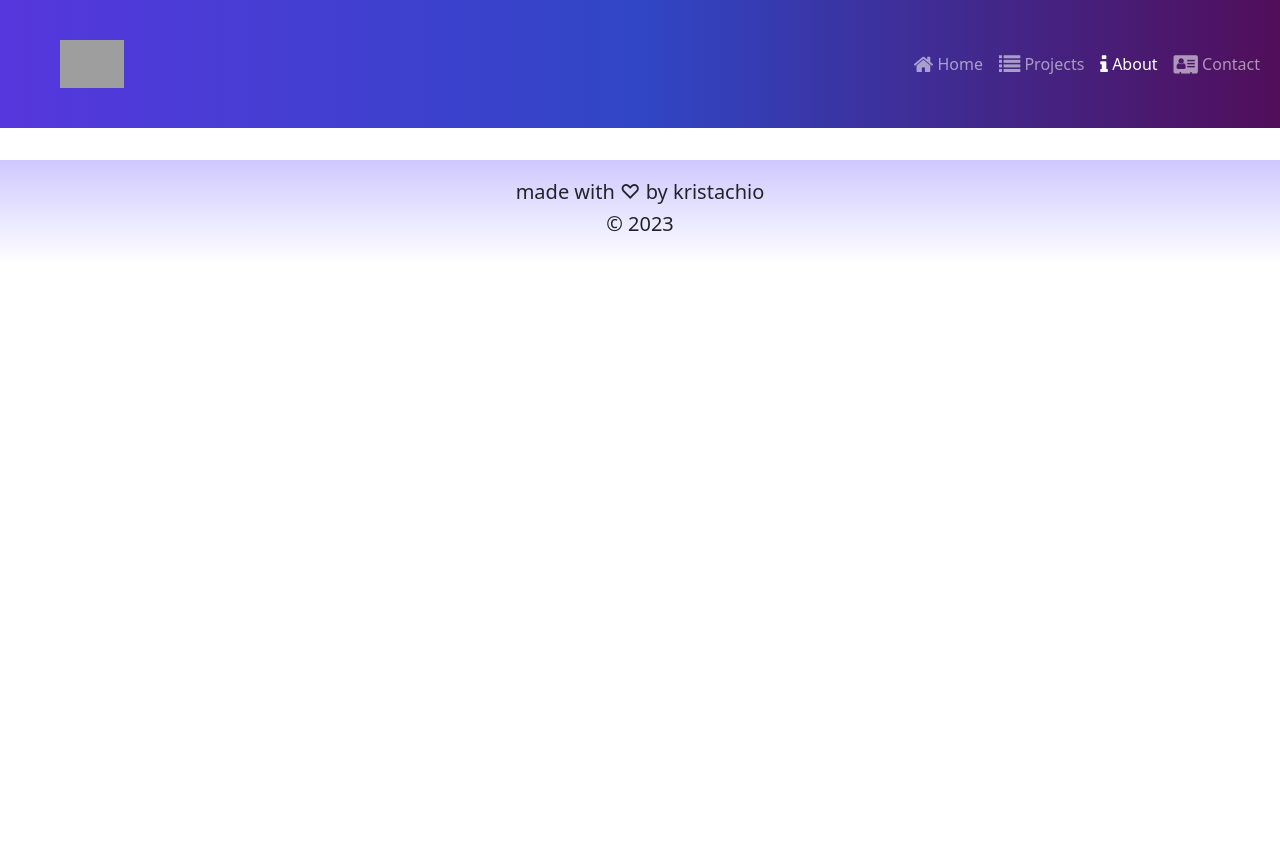
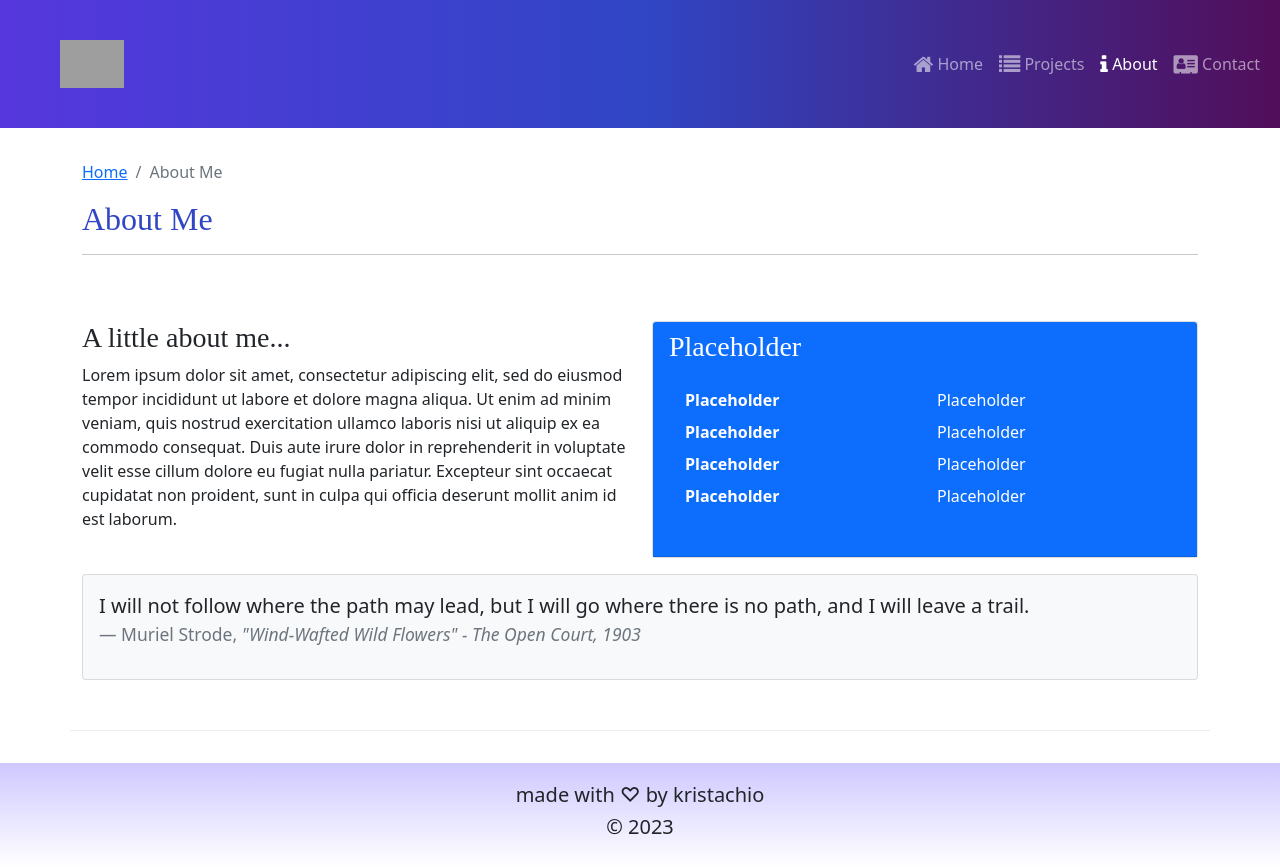
Before and after one commit to kristachio/krista-portfolio, a React (Create React App) app: page /about in a window 1280 px wide. Before the commit the page ends 800 px from the top, so only its background shows below. Built offline with nearby package versions, Linux system fonts and the light colour scheme; grey boxes are pictures that could not be loaded.

Commit message:
AboutPage

```diff
--- a/src/App.js
+++ b/src/App.js
@@ -1,6 +1,7 @@
 import { Routes, Route } from 'react-router-dom';
 import ContactPage from './pages/ContactPage';
 import HomePage from './pages/HomePage';
+import AboutPage from './pages/AboutPage';
 import Header from './components/Header';
 import Footer from './components/Footer';
 import ProjectsDirectoryPage from './pages/ProjectsDirectoryPage';
@@ -16,6 +17,7 @@ function App() {
                 <Route path='contact' element={<ContactPage />} />
                 <Route path='projects' element={<ProjectsDirectoryPage />} />
                 <Route path='projects/:projectId' element={<ProjectDetailPage />} />
+                <Route path='about' element={<AboutPage />} />
             </Routes>
             <Footer />
         </div>
--- a/src/components/SubHeader.js
+++ b/src/components/SubHeader.js
@@ -11,7 +11,7 @@ const SubHeader = ({ current, detail }) => {
                     </BreadcrumbItem>
                     {detail && (
                         <BreadcrumbItem>
-                            <Link to='/directory'>Directory</Link>
+                            <Link to='/projects'>Projects</Link>
                         </BreadcrumbItem>
                     )}
                     <BreadcrumbItem active>{current}</BreadcrumbItem>
--- /dev/null
+++ b/src/pages/AboutPage.js
@@ -0,0 +1,60 @@
+import { Container, Row, Col, Card, CardBody, CardHeader } from 'reactstrap';
+import SubHeader from '../components/SubHeader';
+
+const AboutPage = () => {
+    return (
+        <Container>
+            <SubHeader current='About Me' />
+            <Row className='row-content'>
+                <Col sm='6'>
+                    <h3>A little about me...</h3>
+                    <p>
+                    Lorem ipsum dolor sit amet, consectetur adipiscing elit, sed do eiusmod tempor incididunt ut labore et dolore magna aliqua. Ut enim ad minim veniam, quis nostrud exercitation ullamco laboris nisi ut aliquip ex ea commodo consequat. Duis aute irure dolor in reprehenderit in voluptate velit esse cillum dolore eu fugiat nulla pariatur. Excepteur sint occaecat cupidatat non proident, sunt in culpa qui officia deserunt mollit anim id est laborum.
+                    </p>
+                </Col>
+                <Col sm='6'>
+                    <Card>
+                        <CardHeader className='bg-primary text-white'>
+                            <h3>Placeholder</h3>
+                                <CardBody>
+                                    <dl className='row'>
+                                        <dt className='col-6'>Placeholder</dt>
+                                        <dd className='col-6'>Placeholder</dd>
+                                        <dt className='col-6'>Placeholder</dt>
+                                        <dd className='col-6'>Placeholder</dd>
+                                        <dt className='col-6'>Placeholder</dt>
+                                        <dd className='col-6'>Placeholder</dd>
+                                        <dt className='col-6'>Placeholder</dt>
+                                        <dd className='col-6'>Placeholder</dd>
+                                    </dl>
+                                </CardBody>
+                        </CardHeader>
+                    </Card>
+                </Col>
+                <Col>
+                    <Card className='bg-light mt-3'>
+                        <CardBody>
+                            <blockquote className='blockquote'>
+                                <p>
+                                I will not follow where the path may lead, but I
+                                will go where there is no path, and I will leave
+                                a trail.
+                                </p>
+                                <footer className='blockquote-footer'>
+                                Muriel Strode,{' '}
+                                    <cite title='Source Title'>
+                                        "Wind-Wafted Wild Flowers" - The Open Court,
+                                        1903
+                                    </cite>
+                                </footer>
+                            </blockquote>
+                        </CardBody>
+                    </Card>
+                </Col>
+            </Row>
+
+        </Container>
+    );
+};
+
+export default AboutPage;
```
